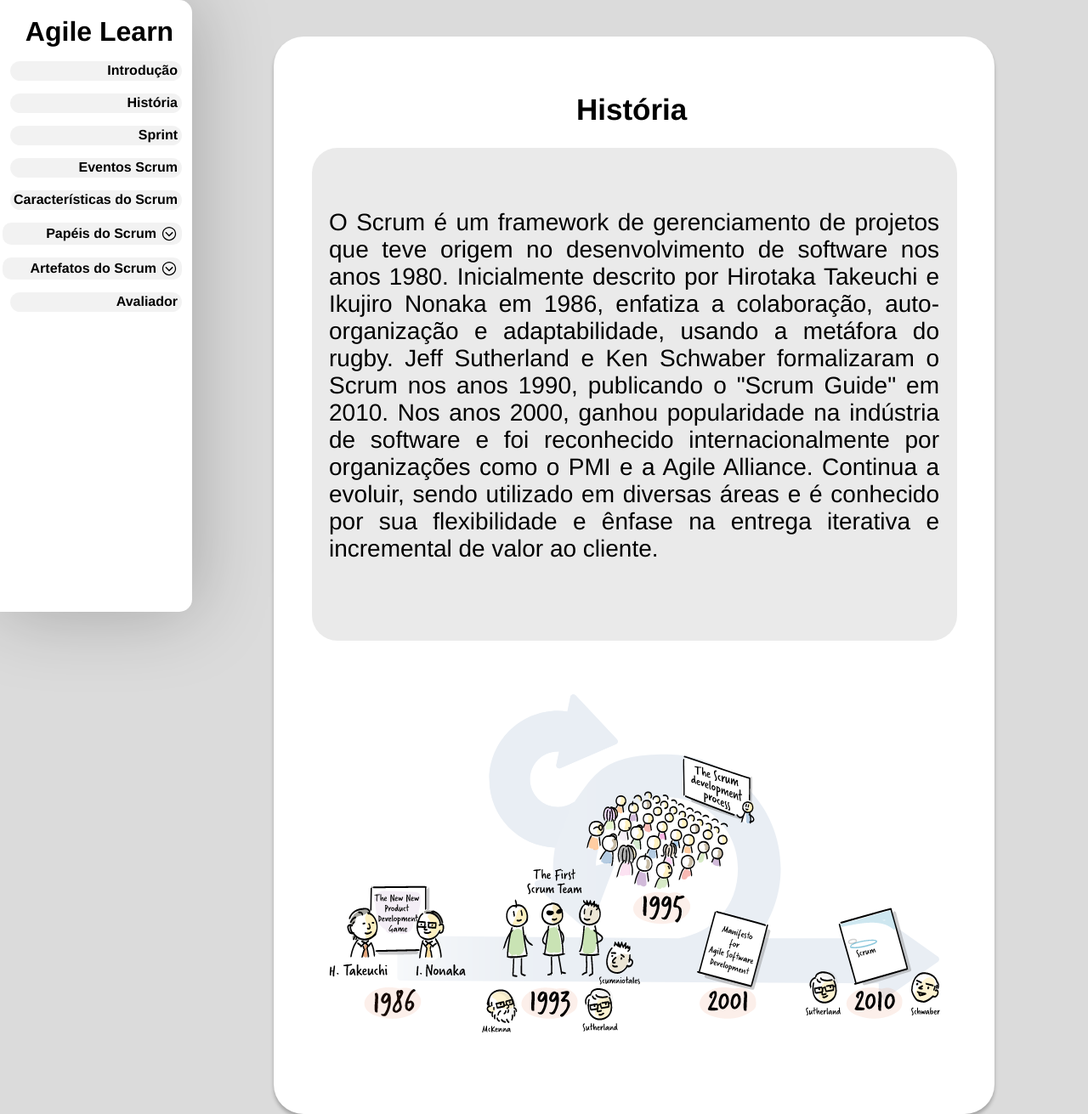
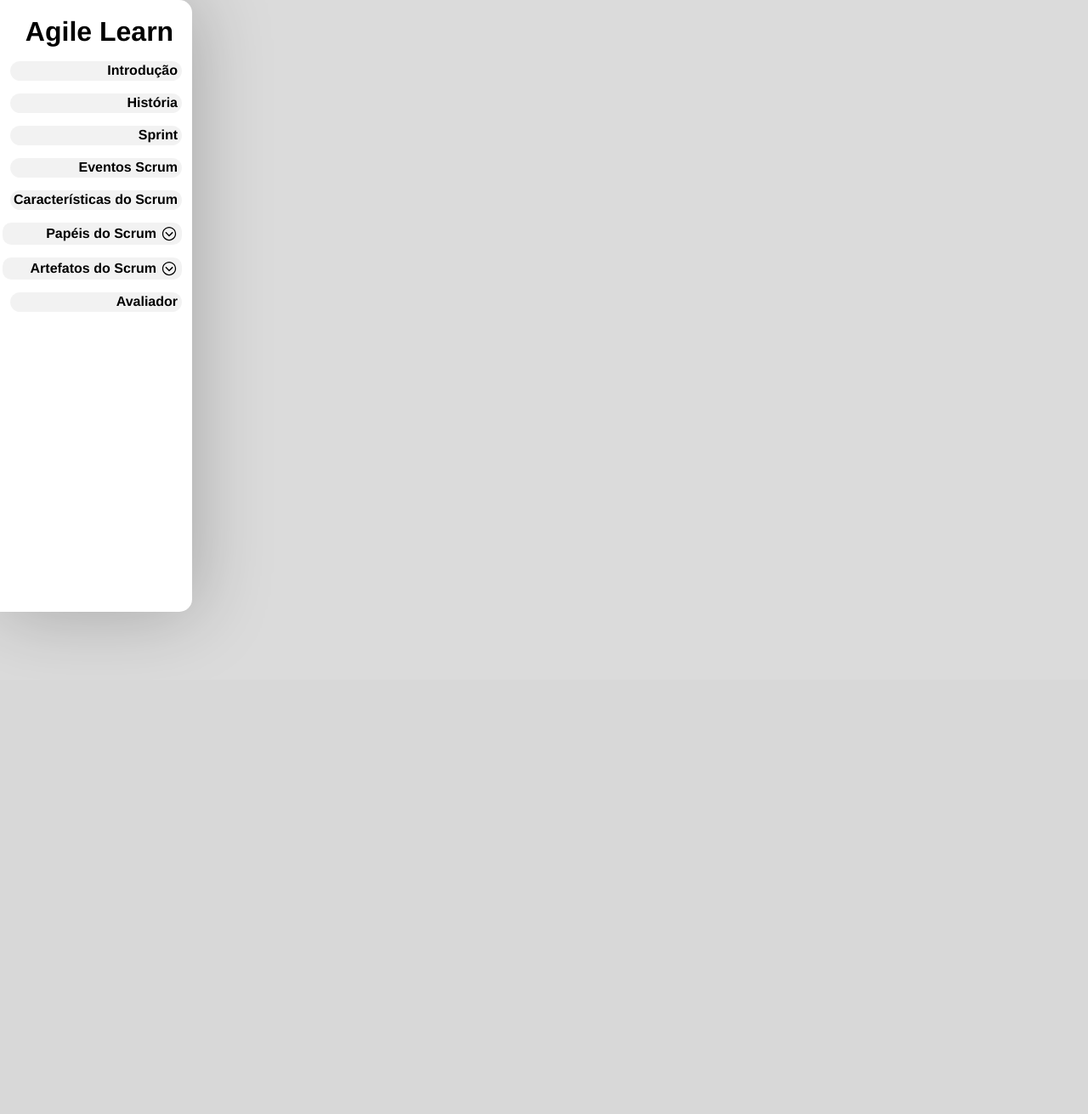
Before and after one commit to martimds/fatec-api-1, a Flask app: page / in a window 1280 px wide. Shown: the whole page at 85% size. After the commit the page ends 746 px from the top, so only its background shows below. Run offline with Flask 3, Linux system fonts and the light colour scheme.

Commit message:
Remove history

```diff
--- a/src/static/mainstyle.css
+++ b/src/static/mainstyle.css
@@ -1,34 +1,19 @@
 body {
   background-color: #DBDBDB;
-}
-
-.histria {
-  background-color: #dbdbdb;
   display: flex;
   flex-direction: row;
   justify-content: center;
   width: 100%;
 }
 
-.histria .div {
+body .div {
   background-color: #dbdbdb;
   width: 1280px;
   height: 720px;
   position: relative;
 }
 
-.histria .contedos-historia {
-  position: absolute;
-  width: 848px;
-  height: 1268px;
-  top: 43px;
-  left: 322px;
-  background-color: #ffffff;
-  border-radius: 35px;
-  box-shadow: 0px 4px 4px #00000040;
-}
-
-.histria .text-wrapper {
+body .text-wrapper {
   position: absolute;
   height: 42px;
   top: 66px;
@@ -43,50 +28,7 @@ body {
   white-space: nowrap;
 }
 
-.histria .content-variant {
-  position: absolute;
-  width: 784px;
-  height: 518px;
-  top: 255px;
-  left: 32px;
-  border-radius: 35px 35px 0px 0px;
-}
-
-.histria .overlap-group {
-  position: relative;
-  width: 759px;
-  height: 580px;
-  top: -124px;
-  left: 13px;
-  background-color: #eaeaea;
-  border-radius: 30px;
-}
-
-.histria .o-scrum-um-framework {
-  position: absolute;
-  width: 718px;
-  height: 435px;
-  top: 72px;
-  left: 20px;
-  font-family: "Inter-Regular", Helvetica;
-  font-weight: 400;
-  color: #000000;
-  font-size: 28px;
-  text-align: justify;
-  letter-spacing: 0;
-  line-height: normal;
-}
-
-.histria .history-of {
-  position: absolute;
-  width: 800px;
-  height: 400px;
-  top: 773px;
-  left: 24px;
-  object-fit: cover;
-}
-
-.histria .side-menu {
+body .side-menu {
   display: flex;
   flex-direction: column;
   width: 226px;
@@ -104,7 +46,7 @@ body {
   box-shadow: 2px 0px 90px #00000040;
 }
 
-.histria .text-wrapper-2 {
+body .text-wrapper-2 {
   position: relative;
   width: 194px;
   height: 38px;
@@ -119,7 +61,7 @@ body {
   white-space: nowrap;
 }
 
-.histria .div-wrapper {
+body .div-wrapper {
   display: flex;
   align-items: center;
   justify-content: flex-end;
@@ -133,7 +75,7 @@ body {
   border-radius: 20px;
 }
 
-.histria .text {
+body .text {
   position: relative;
   width: fit-content;
   margin-top: -1px;
@@ -147,7 +89,7 @@ body {
   white-space: nowrap;
 }
 
-.histria .text-2 {
+body .text-2 {
   margin-left: -4px;
   position: relative;
   width: fit-content;
@@ -162,7 +104,7 @@ body {
   white-space: nowrap;
 }
 
-.histria .dropdown-topic {
+body .dropdown-topic {
   display: flex;
   width: 211px;
   align-items: center;
@@ -176,7 +118,7 @@ body {
   border-radius: 10px;
 }
 
-.histria .text-wrapper-3 {
+body .text-wrapper-3 {
   position: relative;
   width: fit-content;
   margin-top: -0.5px;
@@ -190,7 +132,7 @@ body {
   white-space: nowrap;
 }
 
-.histria .arrow-logo {
+body .arrow-logo {
   position: relative;
   width: 20px;
   height: 20px;
--- a/src/templates/index.html
+++ b/src/templates/index.html
@@ -15,25 +15,6 @@
     <link rel="stylesheet" href="../static/style.css" />
   </head>
   <body>
-    <div class="histria">
-      <div class="div">
-        <div class="contedos-historia">
-          <div class="text-wrapper">História</div>
-          <div class="content-variant">
-            <div class="overlap-group">
-              <p class="o-scrum-um-framework">
-                O Scrum é um framework de gerenciamento de projetos que teve origem no desenvolvimento de software nos
-                anos 1980. Inicialmente descrito por Hirotaka Takeuchi e Ikujiro Nonaka em 1986, enfatiza a colaboração,
-                auto-organização e adaptabilidade, usando a metáfora do rugby. Jeff Sutherland e Ken Schwaber
-                formalizaram o Scrum nos anos 1990, publicando o &#34;Scrum Guide&#34; em 2010. Nos anos 2000, ganhou
-                popularidade na indústria de software e foi reconhecido internacionalmente por organizações como o PMI e
-                a Agile Alliance. Continua a evoluir, sendo utilizado em diversas áreas e é conhecido por sua
-                flexibilidade e ênfase na entrega iterativa e incremental de valor ao cliente.
-              </p>
-            </div>
-          </div>
-          <img class="history-of" src="../static/img/history-of-scrum2-1.png" />
-        </div>
         <div class="side-menu">
           <div class="text-wrapper-2">Agile Learn</div>
           <div class="div-wrapper"><div class="text">Introdução</div></div>
@@ -51,7 +32,6 @@
           </div>
           <div class="div-wrapper"><div class="text">Avaliador</div></div>
         </div>
-      </div>
     </div>
   </body>
 </html>
```
